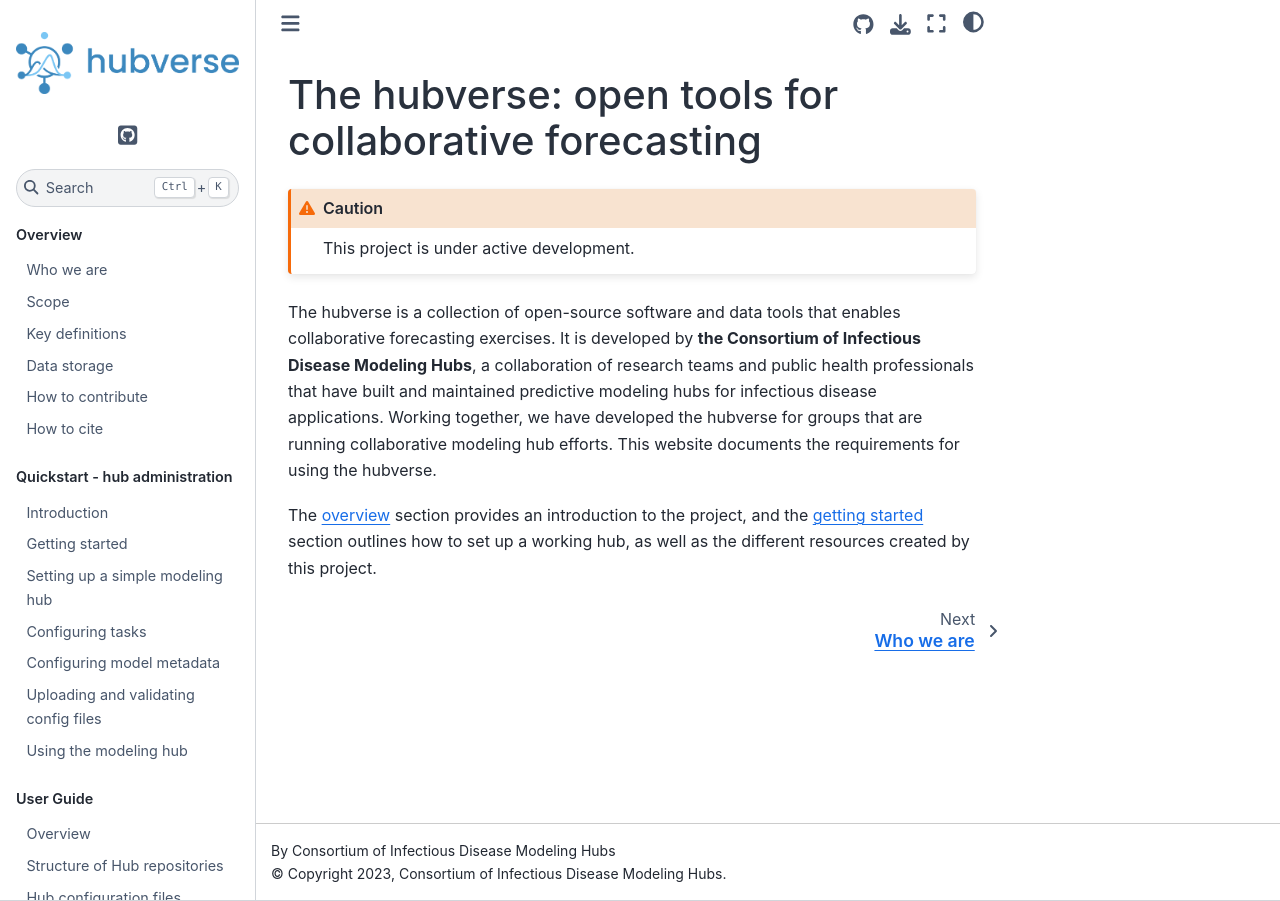
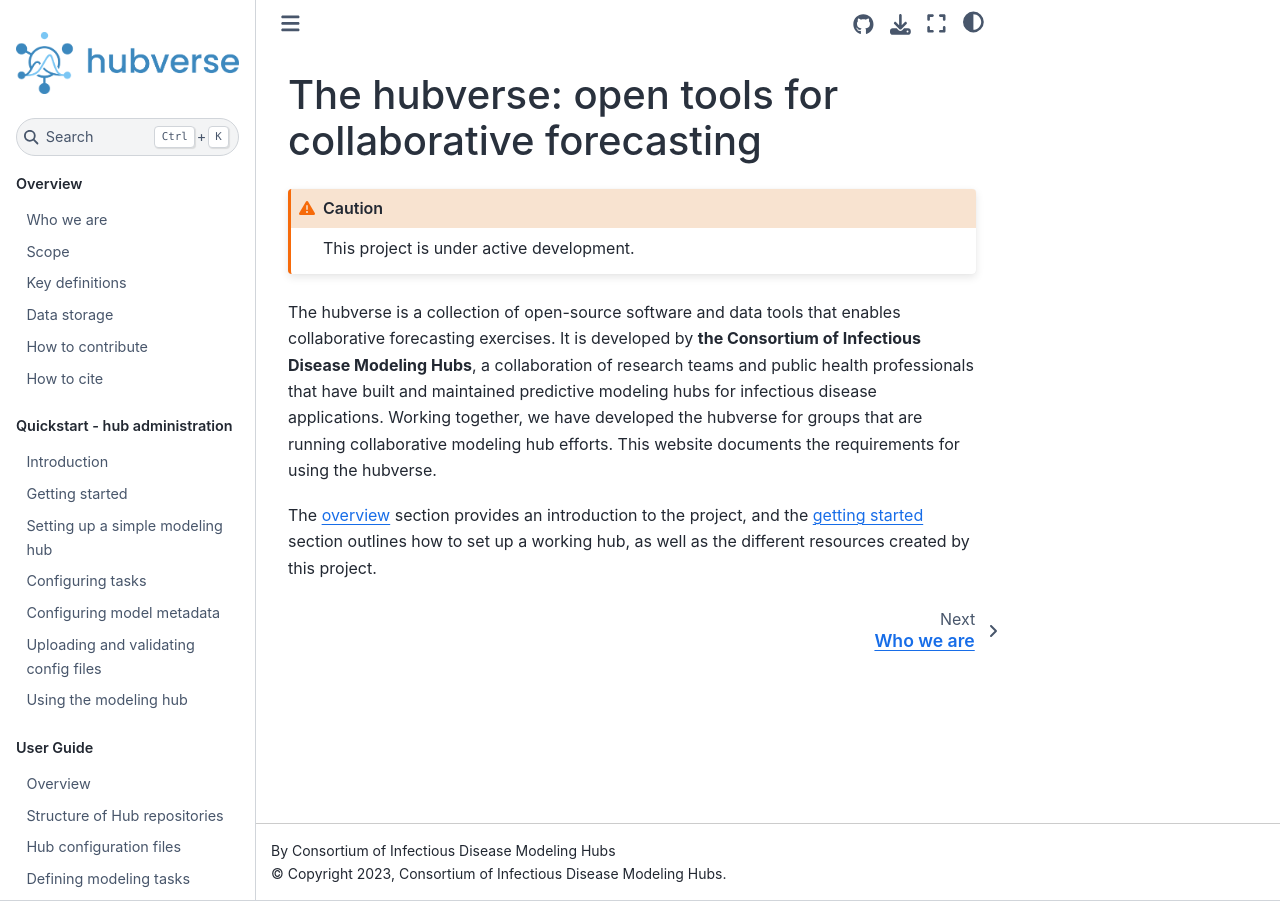
Before and after one commit to hubverse-org/hubDocs, a Sphinx documentation site: the page built from docs/source/index.md, in a window 1280 px wide. Built offline with Sphinx 7.4.7 and the Sphinx Book theme 1.1.4, drawn with Linux system fonts in a browser that asks for light colours.

Commit message:
Remove GitHub icon from sidebar

```diff
--- a/docs/source/conf.py
+++ b/docs/source/conf.py
@@ -54,7 +54,7 @@
 html_title = 'Hubverse'
 html_theme_options = {
     "home_page_in_toc": False,
-    "github_url": "https://github.com/Infectious-Disease-Modeling-Hubs/hubDocs",
+    #"github_url": "https://github.com/Infectious-Disease-Modeling-Hubs/hubDocs",
     "repository_url": "https://github.com/Infectious-Disease-Modeling-Hubs/hubDocs",
     "repository_branch": "main",
     "path_to_docs": "docs",
```
